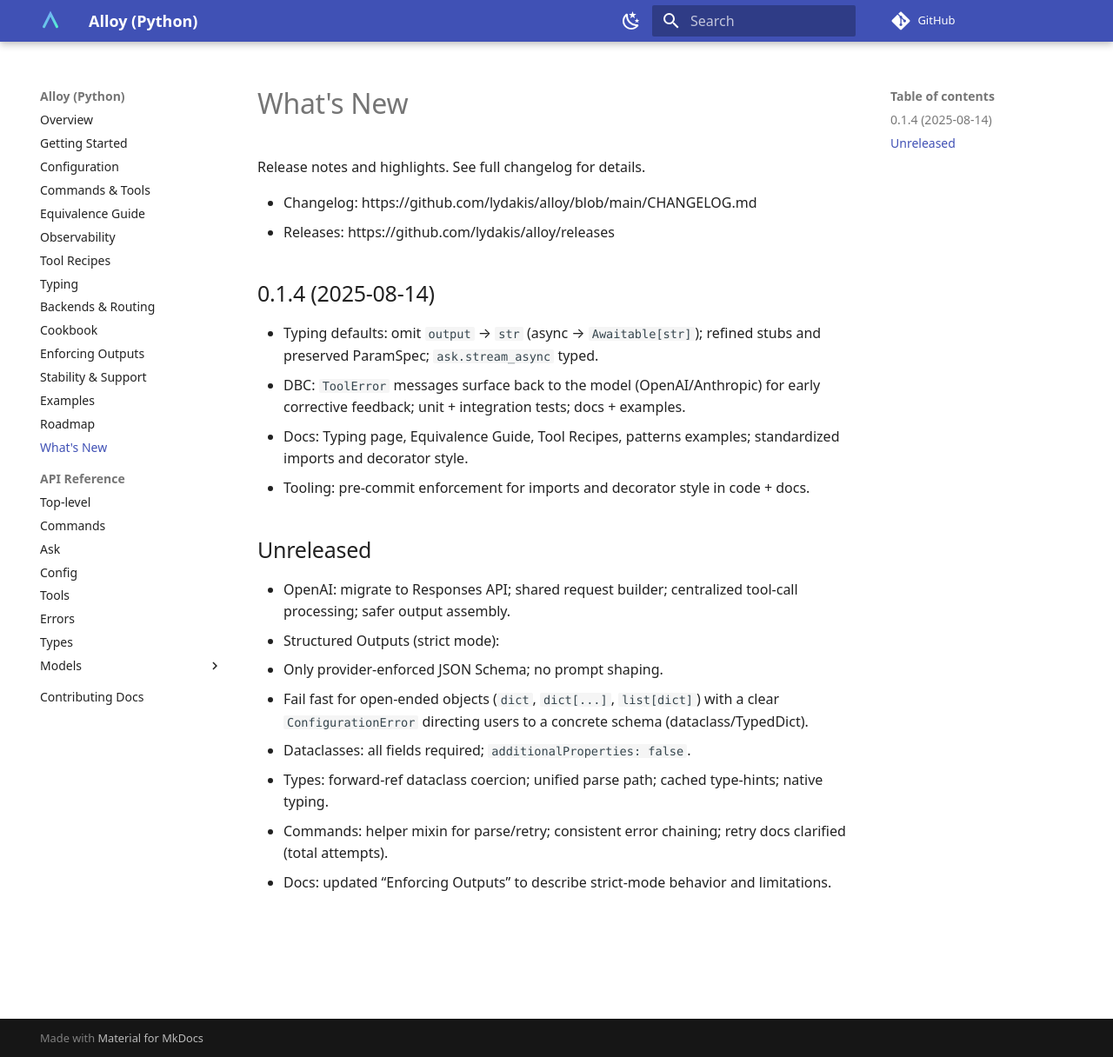
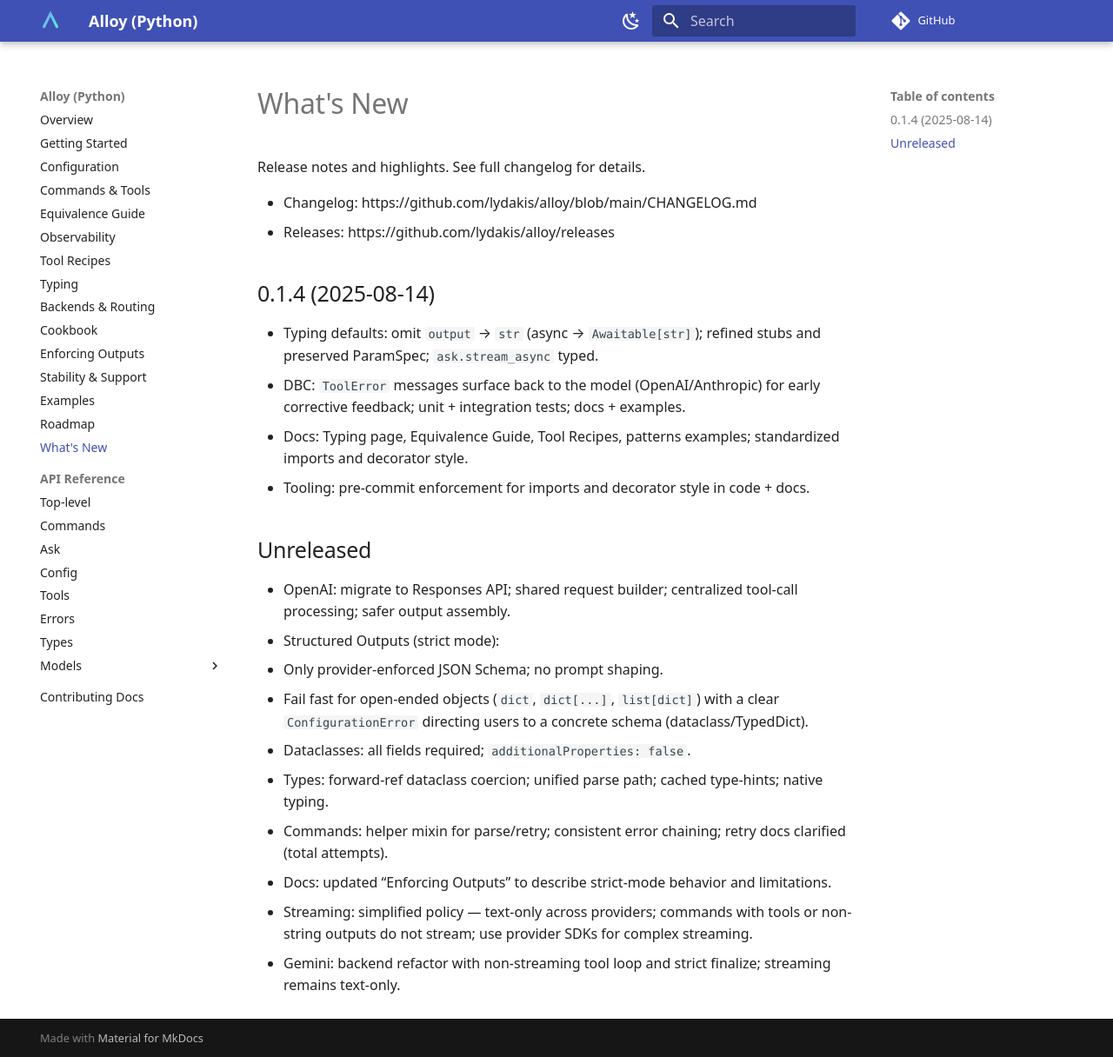
Before and after one commit to lydakis/alloy, an MkDocs documentation site: the page built from docs/whats-new.md, in a window 1280 px wide and 1216 px high. Shown: the whole window at 87% size. Built offline with MkDocs 1.6.1 and Material for MkDocs 9.7.7, drawn with Linux system fonts in a browser that asks for light colours; comment, search, counter and statistics services are not loaded.

Commit message:
Docs: examples/what's-new — note simplified streaming (text-only; no tools/non-string outputs) and Gemini refactor status

```diff
--- a/docs/whats-new.md
+++ b/docs/whats-new.md
@@ -20,3 +20,5 @@ Release notes and highlights. See full changelog for details.
 - Types: forward-ref dataclass coercion; unified parse path; cached type-hints; native typing.
 - Commands: helper mixin for parse/retry; consistent error chaining; retry docs clarified (total attempts).
 - Docs: updated “Enforcing Outputs” to describe strict-mode behavior and limitations.
+ - Streaming: simplified policy — text-only across providers; commands with tools or non-string outputs do not stream; use provider SDKs for complex streaming.
+ - Gemini: backend refactor with non-streaming tool loop and strict finalize; streaming remains text-only.
```
Also changed, not shown: docs/examples.md (+3 -0 lines).
